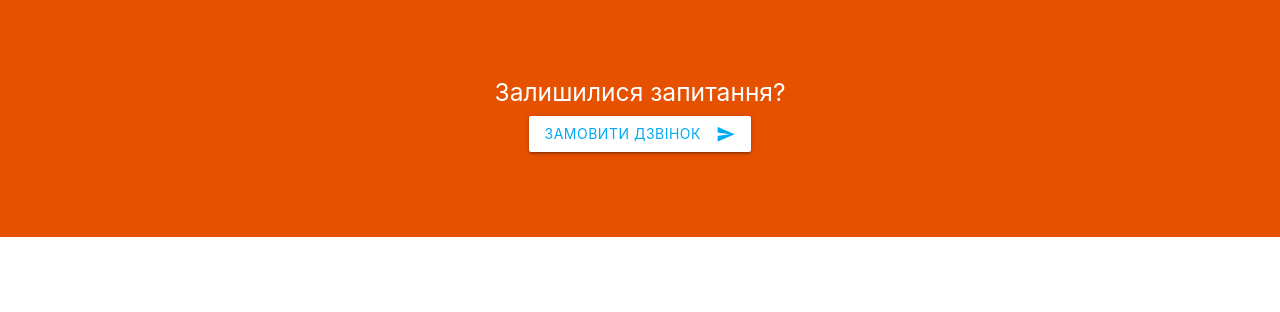
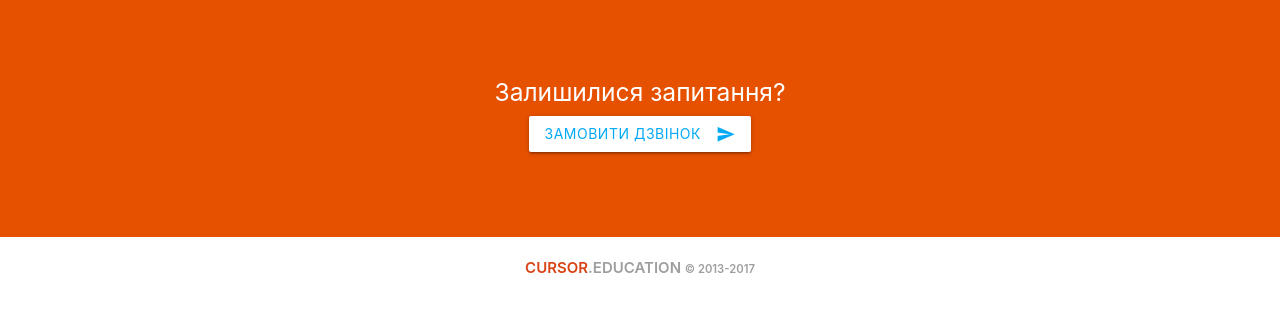
Before and after one commit to RostikMoroziuk/cursor-homework-materialize, a plain HTML site: page index.html in a window 1280 px wide. Shown: the part 5285-5597 px from the top of the page. Before the commit the page ends 5522 px from the top, so only its background shows below. Drawn offline with nearby package versions, Linux system fonts and the light colour scheme.

Commit message:
Add footer

```diff
--- a/index.html
+++ b/index.html
@@ -74,6 +74,9 @@
 
   .images {
     margin-bottom: 5%;
+  }
+  .footer {
+    font-size: 15px;
   }
   </style>
 </head>
@@ -454,7 +457,7 @@
         </div>
       </div>
     </section>
-     <section class="orange darken-4 consult valign-wrapper">
+    <section class="orange darken-4 consult valign-wrapper">
       <div class="container">
         <div class="row valign-wrapper">
           <div class="col s12 center-align">
@@ -467,6 +470,15 @@
       </div>
     </section>
   </main>
+  <footer>
+    <div class="container">
+      <div class="row">
+        <div class="col s12 center-align text-title footer">
+          <span class="deep-orange-text text-darken-3">CURSOR</span><span class="grey-text">.EDUCATION <small>&copy; 2013-2017</small></span>
+        </div>
+      </div>
+    </div>
+  </footer>
   <script type="text/javascript">
   $(document).ready(function() {
     $('.carousel').carousel({
```
